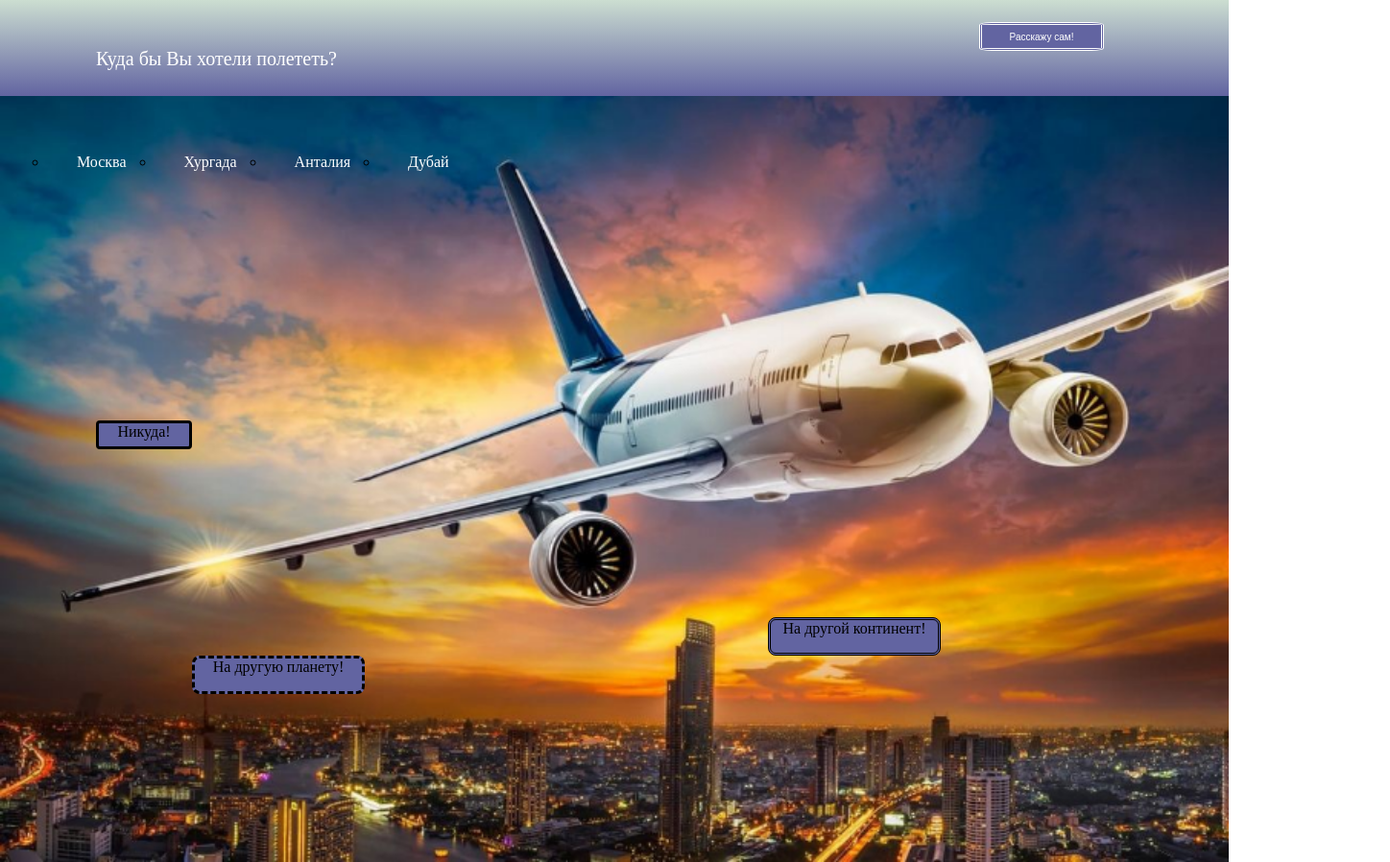
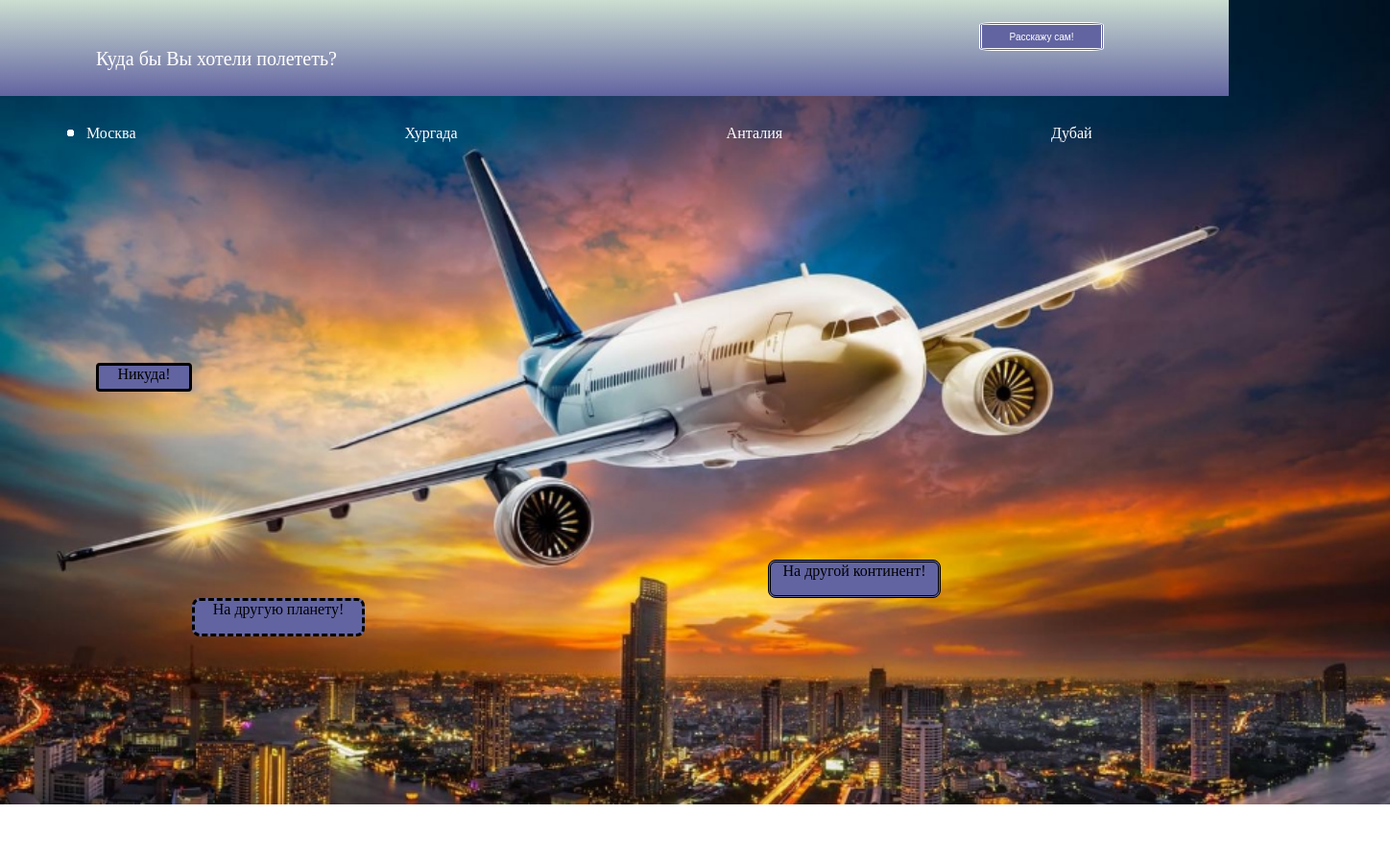
Before and after one commit to Dcool1989/homelesson2, a plain HTML site: page index.html in a window 1280 px wide. Shown: the whole page at 96% size, 1448 px wide, since content can reach past the window. After the commit the page ends 838 px from the top, so only its background shows below. Drawn offline with Linux system fonts and the light colour scheme.

Commit message:
my first commit

```diff
--- a/index.html
+++ b/index.html
@@ -13,12 +13,12 @@
 </header>
 <body>
     <nav>
-        <ol>
+        <ul>
             <li><a href="https://ru.wikipedia.org/wiki/%D0%9C%D0%BE%D1%81%D0%BA%D0%B2%D0%B0"> Москва </a></li>
             <li><a href="https://ru.wikipedia.org/wiki/%D0%A5%D1%83%D1%80%D0%B3%D0%B0%D0%B4%D0%B0"> Хургада </a></li>
             <li><a href="https://ru.wikipedia.org/wiki/%D0%90%D0%BD%D1%82%D0%B0%D0%BB%D1%8C%D1%8F"> Анталия </a></li>
             <li><a href="https://ru.wikipedia.org/wiki/%D0%94%D1%83%D0%B1%D0%B0%D0%B9"> Дубай </a></li>
-        </ol>
+        </ul>
     </nav>
 
     <div class="nowhere">
--- a/style.css/style.css
+++ b/style.css/style.css
@@ -46,17 +46,36 @@ body {
     background-size: cover;
 }
 
-ol {
-    list-style-type: circle;
-    margin-left: 20px;
+ul {
+    list-style-type: none;
+    color: white;
+    margin-left: 60px;
     display: inline-flex;
     padding: 30px;
+    position: relative;
 }
 
-ol li {
-    padding: 30px;
+ul li {
+    padding-right: 280px;
 }
 
+ul li::before {
+     content: '';
+     background: white;
+     border-radius: 50%;
+     width: 7px;
+     height: 7px;
+     display: block;
+     position: absolute;
+     top: 35px;
+     left: 10px;
+}
+
+ul li:hover::before {
+    background: url(/plane.png) 10% 10% / contain no-repeat;
+    border-radius: 0px;
+
+}
 a {
     color: white;
     text-decoration: none;
```
